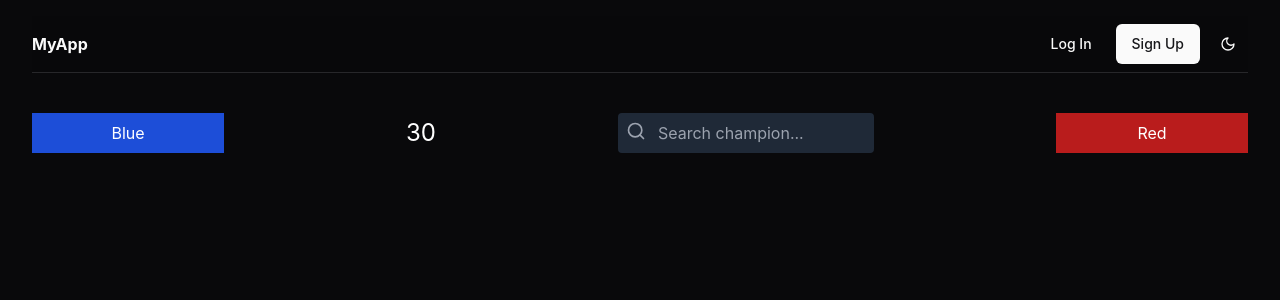
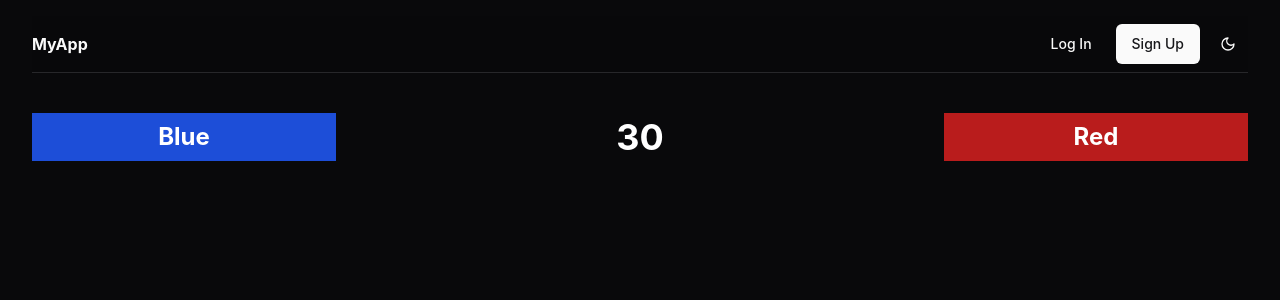
Before and after one commit to nDr3K/LolDraftSimulatorWebsite, a React (Vite) app: page /draft in a window 1280 px wide. Shown: the top 300 px of the page. Built offline with nearby package versions, Linux system fonts and the light colour scheme.

Commit message:
[CHANGE] team headers dimensions, removev search from header

```diff
--- a/src/components/features/Draft/draft-header.tsx
+++ b/src/components/features/Draft/draft-header.tsx
@@ -1,5 +1,3 @@
-import { Search } from "lucide-react";
-
 export default function DraftHeader({
     blueTeamName = 'Blue',
     redTeamName = 'Red',
@@ -7,22 +5,18 @@ export default function DraftHeader({
 }: {blueTeamName: string, redTeamName: string, timer: number | null}) {
 
     return(
-        <div className="flex justify-between items-center mb-4">
-        <div className="bg-blue-700 text-white px-4 py-2 w-48 text-center">
+      <div className="flex justify-between items-center mb-4">
+        <div className="bg-blue-700 text-white px-4 py-2 w-[25%] text-center text-2xl font-bold">
           {blueTeamName}
         </div>
-        <div className="flex space-x-2">
-          <div className="text-white text-2xl">{timer ? timer : ''}</div>
+
+        <div className="flex justify-center items-center w-[30%]">
+          <div className="text-white text-4xl font-bold">
+            {timer ? timer : ''}
+          </div>
         </div>
-        <div className="relative w-64">
-          <Search className="absolute left-2 top-2 text-gray-400" size={20} />
-          <input
-            type="text"
-            placeholder="Search champion..."
-            className="w-full bg-gray-800 text-white pl-10 pr-4 py-2 rounded"
-          />
-        </div>
-        <div className="bg-red-700 text-white px-4 py-2 w-48 text-center">
+
+        <div className="bg-red-700 text-white px-4 py-2 w-[25%] text-center text-2xl font-bold">
           {redTeamName}
         </div>
       </div>
```
